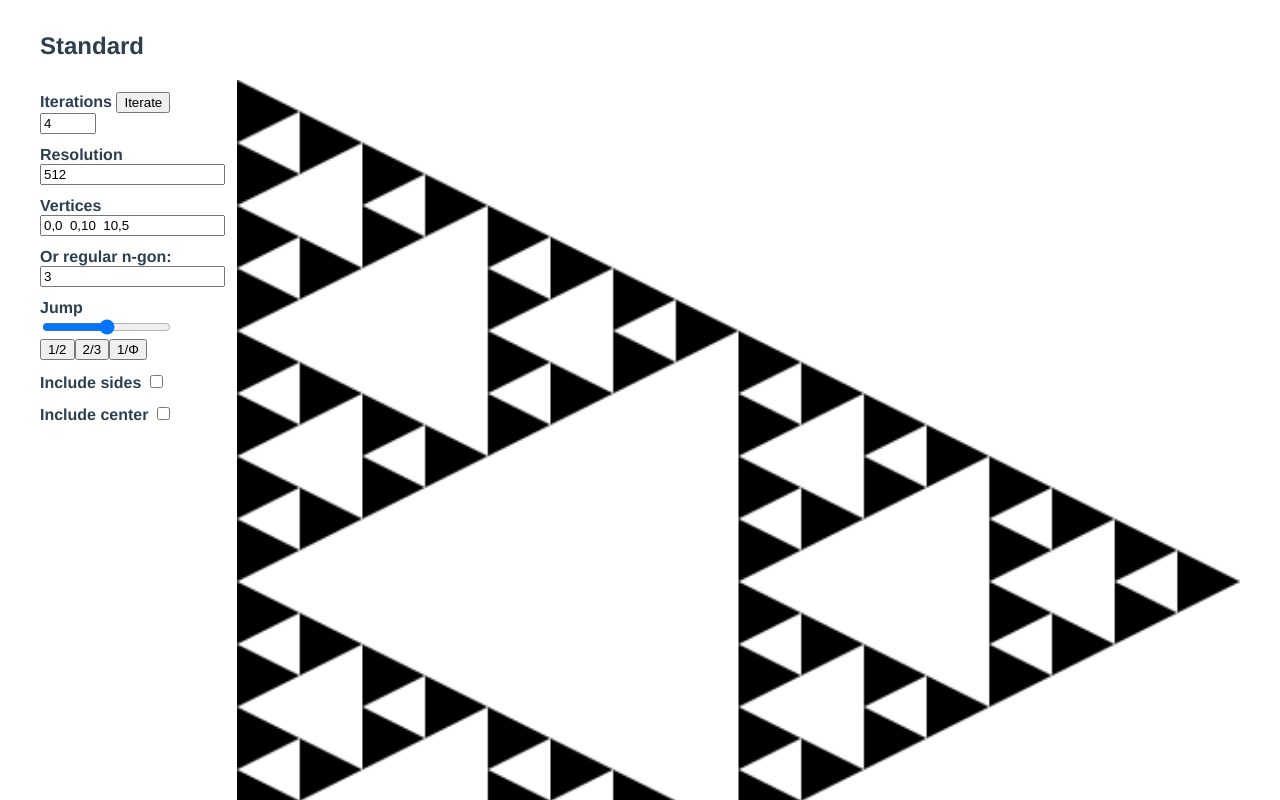
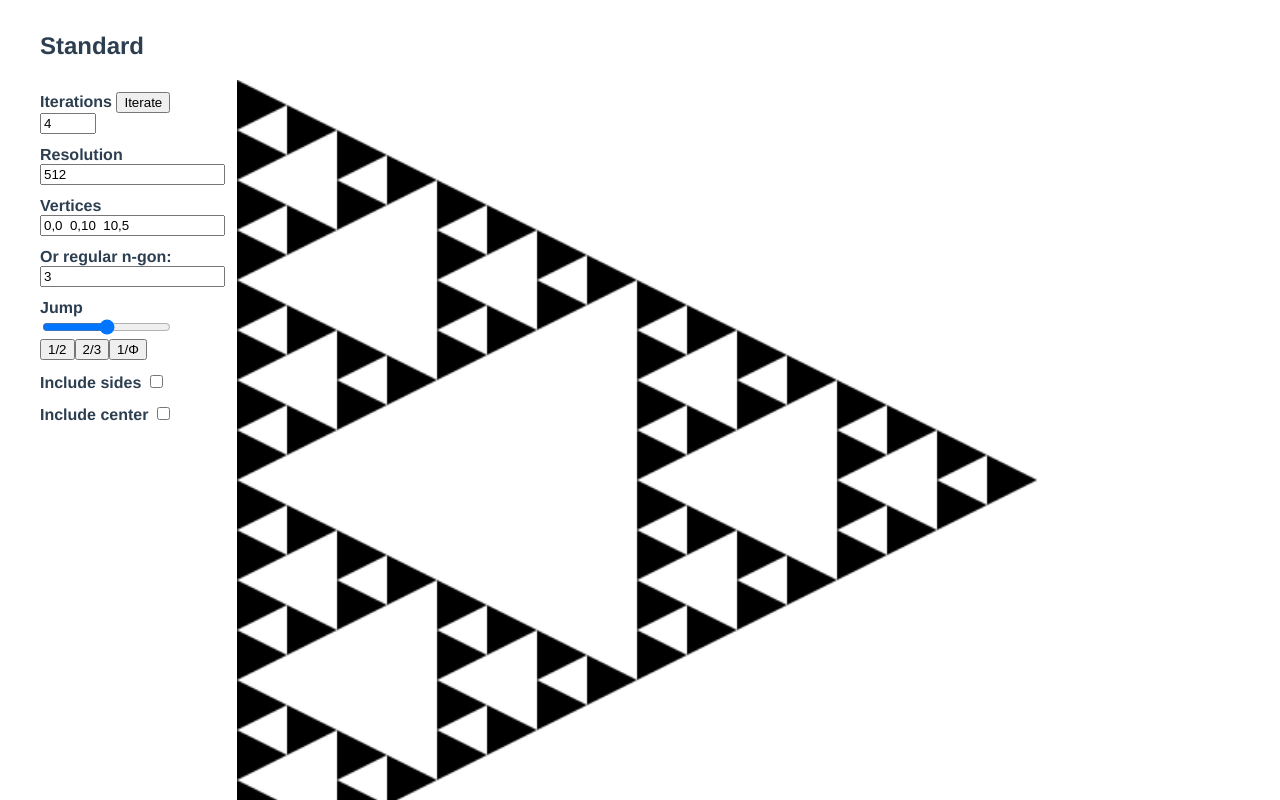
Before and after one commit to YeemBoi/chaos, a Vue app: page / in a window 1280 px wide. Shown: the top 800 px of the page. Built offline with nearby package versions, Linux system fonts and the light colour scheme.

Commit message:
everything new

```diff
--- a/src/App.vue
+++ b/src/App.vue
@@ -1,19 +1,19 @@
 <template>
   <h2>Standard</h2>
-  <Basic />
+  <Standard />
   <h2>Chaos Game</h2>
   <Chaos />
 </template>
 
 <script>
 import Chaos from "@/components/Chaos.vue";
-import Basic from "@/components/Basic.vue";
+import Standard from "@/components/Standard.vue";
 
 export default {
   name: "App",
   components: {
     Chaos,
-    Basic,
+    Standard,
   },
 };
 </script>
--- a/src/assets/geometry.js
+++ b/src/assets/geometry.js
@@ -5,11 +5,14 @@ class Point {
   }
 }
 
-function midpoint(a, b) {
-  return new Point((a.x + b.x) / 2, (a.y + b.y) / 2);
+function midpoint(points) {
+  return new Point(
+    points.reduce((a, point) => a + point.x, 0) / points.length,
+    points.reduce((a, point) => a + point.y, 0) / points.length
+  );
 }
 
-function between(a, b, ratio) {
+function ratioBetween(a, b, ratio) {
   return new Point(
     a.x * ratio + b.x * (1 - ratio),
     a.y * ratio + b.y * (1 - ratio)
@@ -39,11 +42,18 @@ function childPolygons(vertices, jump) {
   for (const corner of vertices) {
     let newPolygon = [];
     for (const vertex of vertices) {
-      newPolygon.push(between(corner, vertex, jump));
+      newPolygon.push(ratioBetween(corner, vertex, jump));
     }
     children.push(newPolygon);
   }
   return children;
 }
 
-export { Point, midpoint, between, fixFloat, regularPolygon, childPolygons };
+export {
+  Point,
+  midpoint,
+  ratioBetween,
+  fixFloat,
+  regularPolygon,
+  childPolygons,
+};
--- a/src/components/BaseRenderer.vue
+++ b/src/components/BaseRenderer.vue
@@ -36,11 +36,11 @@
         <input id="includeCenter" v-model="includeCenter" type="checkbox"
       /></label>
     </form>
-    <canvas ref="canvas" :height="canvasRes" :width="canvasRes" />
+    <canvas ref="canvas" :height="res" :width="res" />
   </div>
 </template>
 <script>
-import { Point, regularPolygon, between } from "@/assets/geometry.js";
+import { Point, regularPolygon, midpoint } from "@/assets/geometry.js";
 
 export default {
   props: ["modelValue"],
@@ -75,38 +75,23 @@ export default {
     scaleFactor() {
       return this.res / 10;
     },
-    canvasRes() {
-      return this.res;
-    },
     points() {
       const points = [];
       for (const coords of this.verticesText.split(" ")) {
         if (coords.includes(",")) {
-          const xandy = coords.split(",").map(parseFloat);
-          points.push(
-            new Point(xandy[0] * this.scaleFactor, xandy[1] * this.scaleFactor)
-          );
+          points.push(this.scaleToPoint(...coords.split(",").map(parseFloat)));
         }
       }
       if (this.includeSides) {
         const oldLen = points.length;
         for (let i = 0; i < oldLen; i++) {
-          let secondPoint;
-          if (i === oldLen - 1) {
-            secondPoint = points[0];
-          } else {
-            secondPoint = points[i + 1];
-          }
-          points.push(between(points[i], secondPoint, 1 / 2));
+          points.push(
+            midpoint([points[i], points[(i === oldLen - 1) ? 0 : i + 1]])
+          );
         }
       }
       if (this.includeCenter) {
-        points.push(
-          new Point(
-            points.reduce((a, point) => a + point.x, 0) / points.length,
-            points.reduce((a, point) => a + point.y, 0) / points.length
-          )
-        );
+        points.push(midpoint(points));
       }
       return points;
     },
@@ -119,12 +104,14 @@ export default {
       this.$emit("update:modelValue", {
         canvas: this.canvas,
         res: this.res,
-        canvasRes: this.canvasRes,
         points: this.points,
         includeCenter: this.includeCenter,
         includeSides: this.includeSides,
         jump: this.jump,
       });
+    },
+    scaleToPoint(x, y) {
+      return new Point(x * this.res / 10, y * this.res / 10);
     },
   },
   watch: {
@@ -188,5 +175,7 @@ form {
 
 canvas {
   flex-grow: 1;
+  max-height: 100vh;
+  max-width: 100vh;
 }
 </style>
--- a/src/components/Chaos.vue
+++ b/src/components/Chaos.vue
@@ -6,7 +6,7 @@
 </template>
 
 <script>
-import { between } from "@/assets/geometry.js";
+import { ratioBetween } from "@/assets/geometry.js";
 import BaseRenderer from "@/components/BaseRenderer.vue";
 export default {
   name: "Chaos",
@@ -22,7 +22,7 @@ export default {
   methods: {
     iterate() {
       this.base.canvas.fillRect(this.pos.x, this.pos.y, 1, 1);
-      this.pos = between(
+      this.pos = ratioBetween(
         this.base.points[~~(this.base.points.length * Math.random())],
         this.pos,
         this.base.jump
@@ -30,12 +30,7 @@ export default {
       this.currentIteration++;
     },
     iterateAll() {
-      this.base.canvas.clearRect(
-        0,
-        0,
-        this.base.canvasRes,
-        this.base.canvasRes
-      );
+      this.base.canvas.clearRect(0, 0, this.base.res, this.base.res);
       if (!this.base.points.length) {
         return;
       }
--- a/src/components/Basic.vue
+++ b/src/components/Standard.vue
@@ -52,12 +52,7 @@ export default {
           this.polygons.push(...childPolygons(polygon, this.actualJump));
         }
       }
-      this.base.canvas.clearRect(
-        0,
-        0,
-        this.base.canvasRes,
-        this.base.canvasRes
-      );
+      this.base.canvas.clearRect(0, 0, this.base.res, this.base.res);
       for (const polygon of this.polygons) {
         this.base.canvas.beginPath();
         for (let i = 0; i < this.renderedPoints; i++) {
```
